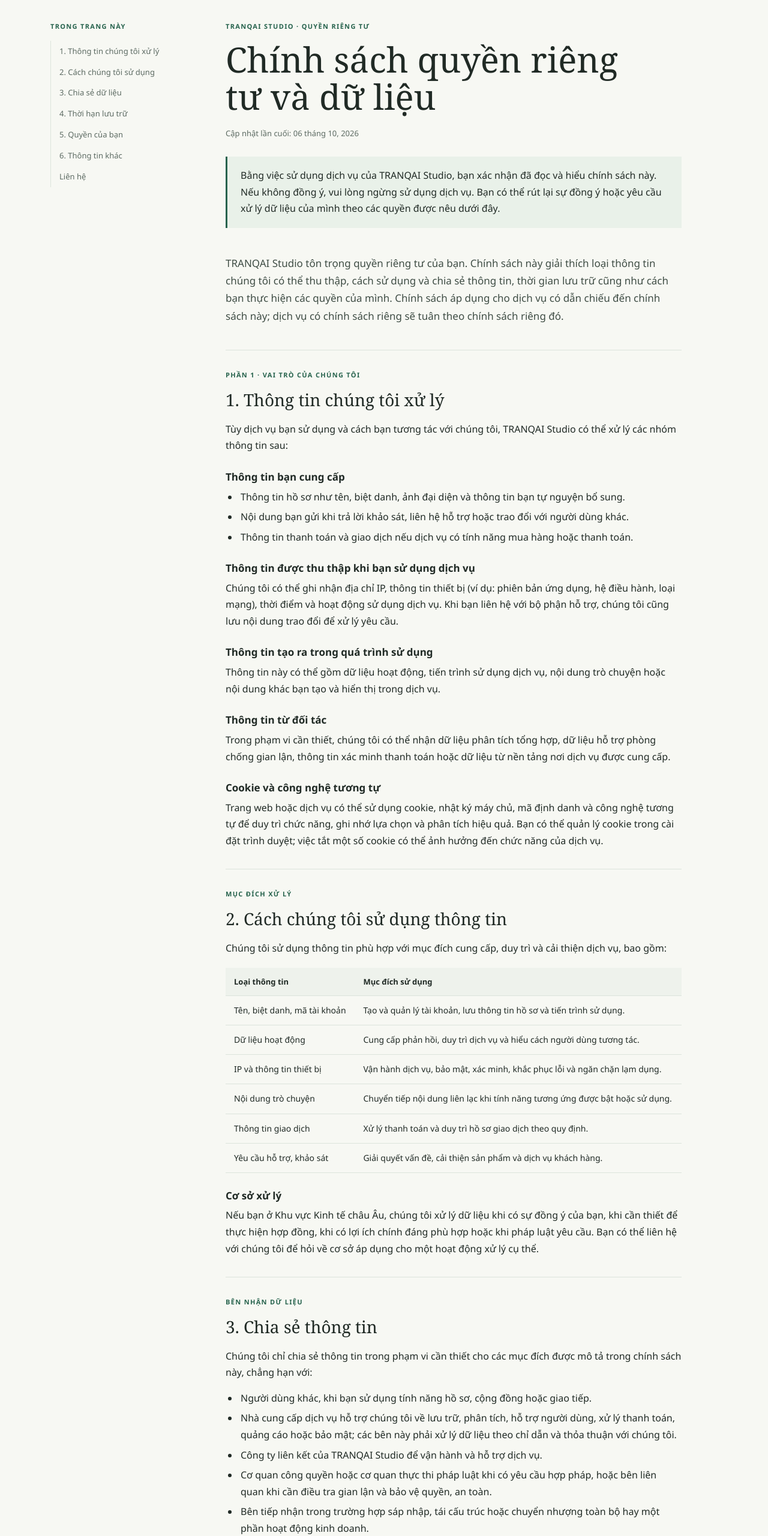
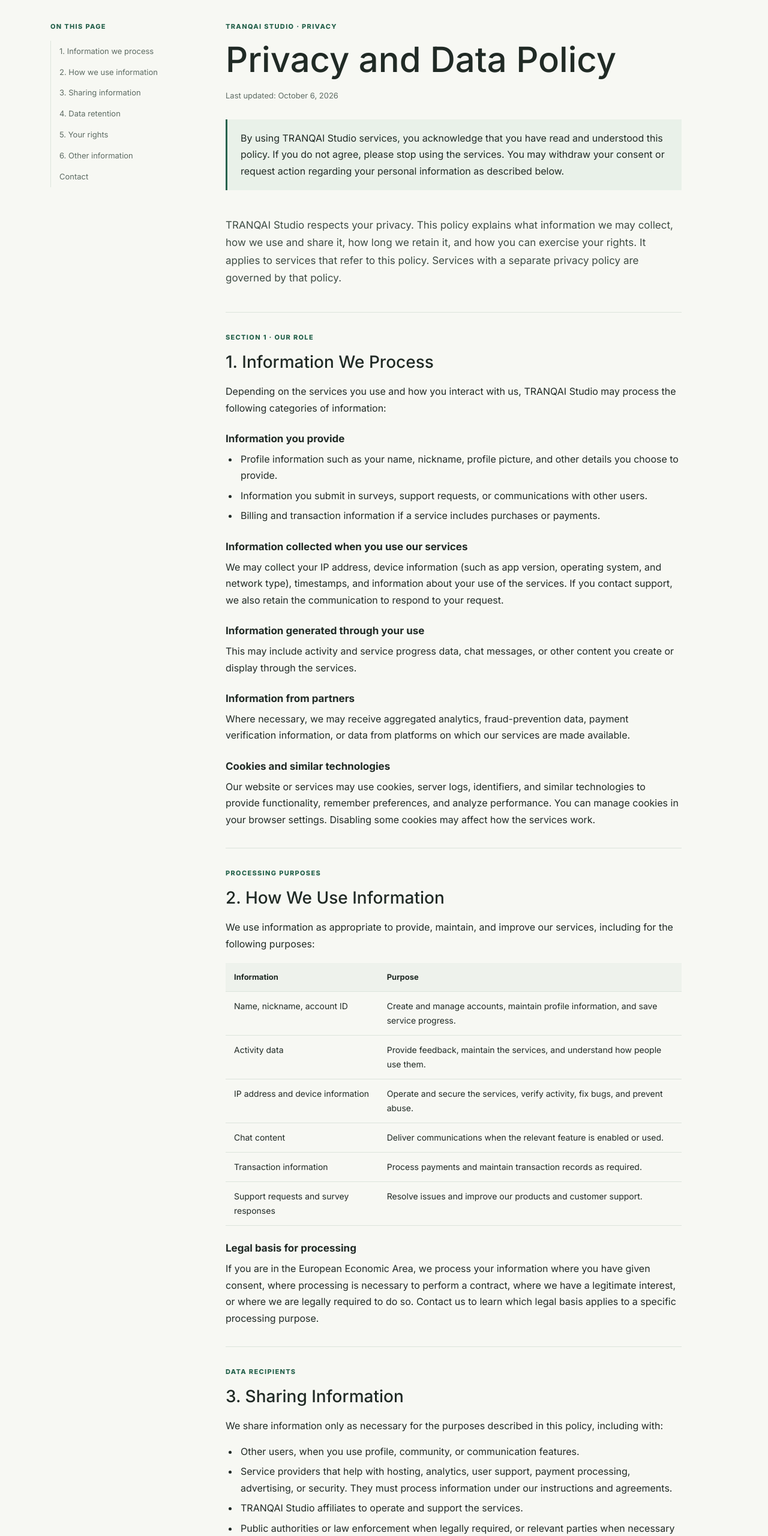
Before and after one commit to CODE12-NEWS/tranqai-studio, a plain HTML site: page policies.html in a window 1280 px wide. Shown: the part 100-2660 px from the top of the page at 60% size. Drawn offline with Linux system fonts and the light colour scheme.

Commit message:
Translate privacy policy to English

```diff
--- a/policies.html
+++ b/policies.html
@@ -1,10 +1,13 @@
 <!doctype html>
-<html lang="vi">
+<html lang="en">
 <head>
   <meta charset="utf-8">
   <meta name="viewport" content="width=device-width, initial-scale=1">
-  <meta name="description" content="Chính sách quyền riêng tư và dữ liệu của TRANQAI Studio.">
-  <title>Chính sách quyền riêng tư | TRANQAI STUDIO</title>
+  <meta name="description" content="TRANQAI Studio privacy and data policy.">
+  <title>Privacy Policy | TRANQAI STUDIO</title>
+  <link rel="preconnect" href="https://fonts.googleapis.com">
+  <link rel="preconnect" href="https://fonts.gstatic.com" crossorigin>
+  <link href="https://fonts.googleapis.com/css2?family=Inter:wght@400;500;600;700;800&display=swap" rel="stylesheet">
   <style>
     :root {
       color-scheme: light;
@@ -16,7 +19,7 @@
       --green: #27634d;
       --green-soft: #e9f1e9;
       --orange: #c66b43;
-      font-family: "Avenir Next", Avenir, "Segoe UI", sans-serif;
+      font-family: "Inter", sans-serif;
     }
 
     * { box-sizing: border-box; }
@@ -92,7 +95,7 @@
     main { min-width: 0; }
 
     h1 {
-      font-family: Georgia, "Times New Roman", serif;
+      font-family: inherit;
       font-size: clamp(38px, 6vw, 58px);
       font-weight: 500;
       letter-spacing: 0;
@@ -117,7 +120,7 @@
     section { border-top: 1px solid var(--line); padding: 32px 0 18px; scroll-margin-top: 24px; }
 
     h2 {
-      font-family: Georgia, "Times New Roman", serif;
+      font-family: inherit;
       font-size: 28px;
       font-weight: 500;
       letter-spacing: 0;
@@ -174,145 +177,145 @@
 <body>
   <header class="topbar">
     <a class="brand" href="index.html">TRANQAI <span>STUDIO</span></a>
-    <a href="index.html">Trang chủ</a>
+    <a href="index.html">Home</a>
   </header>
 
   <div class="page">
-    <aside class="contents" aria-label="Mục lục chính sách">
-      <p>Trong trang này</p>
+    <aside class="contents" aria-label="Policy contents">
+      <p>On this page</p>
       <nav>
-        <a href="#controller">1. Thông tin chúng tôi xử lý</a>
-        <a href="#use">2. Cách chúng tôi sử dụng</a>
-        <a href="#sharing">3. Chia sẻ dữ liệu</a>
-        <a href="#retention">4. Thời hạn lưu trữ</a>
-        <a href="#rights">5. Quyền của bạn</a>
-        <a href="#other">6. Thông tin khác</a>
-        <a href="#contact">Liên hệ</a>
+        <a href="#controller">1. Information we process</a>
+        <a href="#use">2. How we use information</a>
+        <a href="#sharing">3. Sharing information</a>
+        <a href="#retention">4. Data retention</a>
+        <a href="#rights">5. Your rights</a>
+        <a href="#other">6. Other information</a>
+        <a href="#contact">Contact</a>
       </nav>
     </aside>
 
     <main>
-      <p class="eyebrow">TRANQAI Studio · Quyền riêng tư</p>
-      <h1>Chính sách quyền riêng tư và dữ liệu</h1>
-      <p class="updated">Cập nhật lần cuối: 06 tháng 10, 2026</p>
+      <p class="eyebrow">TRANQAI Studio · Privacy</p>
+      <h1>Privacy and Data Policy</h1>
+      <p class="updated">Last updated: October 6, 2026</p>
 
       <div class="notice">
-        <p>Bằng việc sử dụng dịch vụ của TRANQAI Studio, bạn xác nhận đã đọc và hiểu chính sách này. Nếu không đồng ý, vui lòng ngừng sử dụng dịch vụ. Bạn có thể rút lại sự đồng ý hoặc yêu cầu xử lý dữ liệu của mình theo các quyền được nêu dưới đây.</p>
+        <p>By using TRANQAI Studio services, you acknowledge that you have read and understood this policy. If you do not agree, please stop using the services. You may withdraw your consent or request action regarding your personal information as described below.</p>
       </div>
 
-      <p class="intro">TRANQAI Studio tôn trọng quyền riêng tư của bạn. Chính sách này giải thích loại thông tin chúng tôi có thể thu thập, cách sử dụng và chia sẻ thông tin, thời gian lưu trữ cũng như cách bạn thực hiện các quyền của mình. Chính sách áp dụng cho dịch vụ có dẫn chiếu đến chính sách này; dịch vụ có chính sách riêng sẽ tuân theo chính sách riêng đó.</p>
+      <p class="intro">TRANQAI Studio respects your privacy. This policy explains what information we may collect, how we use and share it, how long we retain it, and how you can exercise your rights. It applies to services that refer to this policy. Services with a separate privacy policy are governed by that policy.</p>
 
       <section id="controller">
-        <p class="eyebrow">Phần 1 · Vai trò của chúng tôi</p>
-        <h2>1. Thông tin chúng tôi xử lý</h2>
-        <p>Tùy dịch vụ bạn sử dụng và cách bạn tương tác với chúng tôi, TRANQAI Studio có thể xử lý các nhóm thông tin sau:</p>
-        <h3>Thông tin bạn cung cấp</h3>
+        <p class="eyebrow">Section 1 · Our role</p>
+        <h2>1. Information We Process</h2>
+        <p>Depending on the services you use and how you interact with us, TRANQAI Studio may process the following categories of information:</p>
+        <h3>Information you provide</h3>
         <ul>
-          <li>Thông tin hồ sơ như tên, biệt danh, ảnh đại diện và thông tin bạn tự nguyện bổ sung.</li>
-          <li>Nội dung bạn gửi khi trả lời khảo sát, liên hệ hỗ trợ hoặc trao đổi với người dùng khác.</li>
-          <li>Thông tin thanh toán và giao dịch nếu dịch vụ có tính năng mua hàng hoặc thanh toán.</li>
+          <li>Profile information such as your name, nickname, profile picture, and other details you choose to provide.</li>
+          <li>Information you submit in surveys, support requests, or communications with other users.</li>
+          <li>Billing and transaction information if a service includes purchases or payments.</li>
         </ul>
-        <h3>Thông tin được thu thập khi bạn sử dụng dịch vụ</h3>
-        <p>Chúng tôi có thể ghi nhận địa chỉ IP, thông tin thiết bị (ví dụ: phiên bản ứng dụng, hệ điều hành, loại mạng), thời điểm và hoạt động sử dụng dịch vụ. Khi bạn liên hệ với bộ phận hỗ trợ, chúng tôi cũng lưu nội dung trao đổi để xử lý yêu cầu.</p>
-        <h3>Thông tin tạo ra trong quá trình sử dụng</h3>
-        <p>Thông tin này có thể gồm dữ liệu hoạt động, tiến trình sử dụng dịch vụ, nội dung trò chuyện hoặc nội dung khác bạn tạo và hiển thị trong dịch vụ.</p>
-        <h3>Thông tin từ đối tác</h3>
-        <p>Trong phạm vi cần thiết, chúng tôi có thể nhận dữ liệu phân tích tổng hợp, dữ liệu hỗ trợ phòng chống gian lận, thông tin xác minh thanh toán hoặc dữ liệu từ nền tảng nơi dịch vụ được cung cấp.</p>
-        <h3>Cookie và công nghệ tương tự</h3>
-        <p>Trang web hoặc dịch vụ có thể sử dụng cookie, nhật ký máy chủ, mã định danh và công nghệ tương tự để duy trì chức năng, ghi nhớ lựa chọn và phân tích hiệu quả. Bạn có thể quản lý cookie trong cài đặt trình duyệt; việc tắt một số cookie có thể ảnh hưởng đến chức năng của dịch vụ.</p>
+        <h3>Information collected when you use our services</h3>
+        <p>We may collect your IP address, device information (such as app version, operating system, and network type), timestamps, and information about your use of the services. If you contact support, we also retain the communication to respond to your request.</p>
+        <h3>Information generated through your use</h3>
+        <p>This may include activity and service progress data, chat messages, or other content you create or display through the services.</p>
+        <h3>Information from partners</h3>
+        <p>Where necessary, we may receive aggregated analytics, fraud-prevention data, payment verification information, or data from platforms on which our services are made available.</p>
+        <h3>Cookies and similar technologies</h3>
+        <p>Our website or services may use cookies, server logs, identifiers, and similar technologies to provide functionality, remember preferences, and analyze performance. You can manage cookies in your browser settings. Disabling some cookies may affect how the services work.</p>
       </section>
 
       <section id="use">
-        <p class="eyebrow">Mục đích xử lý</p>
-        <h2>2. Cách chúng tôi sử dụng thông tin</h2>
-        <p>Chúng tôi sử dụng thông tin phù hợp với mục đích cung cấp, duy trì và cải thiện dịch vụ, bao gồm:</p>
+        <p class="eyebrow">Processing purposes</p>
+        <h2>2. How We Use Information</h2>
+        <p>We use information as appropriate to provide, maintain, and improve our services, including for the following purposes:</p>
         <div class="table-wrap">
           <table>
-            <thead><tr><th>Loại thông tin</th><th>Mục đích sử dụng</th></tr></thead>
+            <thead><tr><th>Information</th><th>Purpose</th></tr></thead>
             <tbody>
-              <tr><td>Tên, biệt danh, mã tài khoản</td><td>Tạo và quản lý tài khoản, lưu thông tin hồ sơ và tiến trình sử dụng.</td></tr>
-              <tr><td>Dữ liệu hoạt động</td><td>Cung cấp phản hồi, duy trì dịch vụ và hiểu cách người dùng tương tác.</td></tr>
-              <tr><td>IP và thông tin thiết bị</td><td>Vận hành dịch vụ, bảo mật, xác minh, khắc phục lỗi và ngăn chặn lạm dụng.</td></tr>
-              <tr><td>Nội dung trò chuyện</td><td>Chuyển tiếp nội dung liên lạc khi tính năng tương ứng được bật hoặc sử dụng.</td></tr>
-              <tr><td>Thông tin giao dịch</td><td>Xử lý thanh toán và duy trì hồ sơ giao dịch theo quy định.</td></tr>
-              <tr><td>Yêu cầu hỗ trợ, khảo sát</td><td>Giải quyết vấn đề, cải thiện sản phẩm và dịch vụ khách hàng.</td></tr>
+              <tr><td>Name, nickname, account ID</td><td>Create and manage accounts, maintain profile information, and save service progress.</td></tr>
+              <tr><td>Activity data</td><td>Provide feedback, maintain the services, and understand how people use them.</td></tr>
+              <tr><td>IP address and device information</td><td>Operate and secure the services, verify activity, fix bugs, and prevent abuse.</td></tr>
+              <tr><td>Chat content</td><td>Deliver communications when the relevant feature is enabled or used.</td></tr>
+              <tr><td>Transaction information</td><td>Process payments and maintain transaction records as required.</td></tr>
+              <tr><td>Support requests and survey responses</td><td>Resolve issues and improve our products and customer support.</td></tr>
             </tbody>
           </table>
         </div>
-        <h3>Cơ sở xử lý</h3>
-        <p>Nếu bạn ở Khu vực Kinh tế châu Âu, chúng tôi xử lý dữ liệu khi có sự đồng ý của bạn, khi cần thiết để thực hiện hợp đồng, khi có lợi ích chính đáng phù hợp hoặc khi pháp luật yêu cầu. Bạn có thể liên hệ với chúng tôi để hỏi về cơ sở áp dụng cho một hoạt động xử lý cụ thể.</p>
+        <h3>Legal basis for processing</h3>
+        <p>If you are in the European Economic Area, we process your information where you have given consent, where processing is necessary to perform a contract, where we have a legitimate interest, or where we are legally required to do so. Contact us to learn which legal basis applies to a specific processing purpose.</p>
       </section>
 
       <section id="sharing">
-        <p class="eyebrow">Bên nhận dữ liệu</p>
-        <h2>3. Chia sẻ thông tin</h2>
-        <p>Chúng tôi chỉ chia sẻ thông tin trong phạm vi cần thiết cho các mục đích được mô tả trong chính sách này, chẳng hạn với:</p>
+        <p class="eyebrow">Data recipients</p>
+        <h2>3. Sharing Information</h2>
+        <p>We share information only as necessary for the purposes described in this policy, including with:</p>
         <ul>
-          <li>Người dùng khác, khi bạn sử dụng tính năng hồ sơ, cộng đồng hoặc giao tiếp.</li>
-          <li>Nhà cung cấp dịch vụ hỗ trợ chúng tôi về lưu trữ, phân tích, hỗ trợ người dùng, xử lý thanh toán, quảng cáo hoặc bảo mật; các bên này phải xử lý dữ liệu theo chỉ dẫn và thỏa thuận với chúng tôi.</li>
-          <li>Công ty liên kết của TRANQAI Studio để vận hành và hỗ trợ dịch vụ.</li>
-          <li>Cơ quan công quyền hoặc cơ quan thực thi pháp luật khi có yêu cầu hợp pháp, hoặc bên liên quan khi cần điều tra gian lận và bảo vệ quyền, an toàn.</li>
-          <li>Bên tiếp nhận trong trường hợp sáp nhập, tái cấu trúc hoặc chuyển nhượng toàn bộ hay một phần hoạt động kinh doanh.</li>
+          <li>Other users, when you use profile, community, or communication features.</li>
+          <li>Service providers that help with hosting, analytics, user support, payment processing, advertising, or security. They must process information under our instructions and agreements.</li>
+          <li>TRANQAI Studio affiliates to operate and support the services.</li>
+          <li>Public authorities or law enforcement when legally required, or relevant parties when necessary to investigate fraud and protect rights and safety.</li>
+          <li>A successor in the event of a merger, restructuring, or transfer of all or part of our business.</li>
         </ul>
       </section>
 
       <section id="retention">
-        <p class="eyebrow">Vòng đời dữ liệu</p>
-        <h2>4. Thời hạn lưu trữ</h2>
-        <p>Chúng tôi lưu trữ thông tin trong thời gian cần thiết để cung cấp dịch vụ và thực hiện các mục đích nêu trong chính sách, trừ khi pháp luật yêu cầu hoặc cho phép thời hạn dài hơn. Thời hạn cụ thể phụ thuộc vào loại dữ liệu và dịch vụ:</p>
+        <p class="eyebrow">Data lifecycle</p>
+        <h2>4. Data Retention</h2>
+        <p>We retain information for as long as necessary to provide the services and fulfill the purposes described in this policy, unless a longer period is required or permitted by law. The applicable period depends on the data and service:</p>
         <div class="table-wrap">
           <table>
-            <thead><tr><th>Loại thông tin</th><th>Thời hạn lưu trữ tham khảo</th></tr></thead>
+            <thead><tr><th>Information</th><th>Retention period</th></tr></thead>
             <tbody>
-              <tr><td>Thông tin tài khoản và biệt danh</td><td>Trong thời gian tài khoản hoạt động; xóa trong vòng 30 ngày sau khi xóa tài khoản.</td></tr>
-              <tr><td>Dữ liệu hoạt động và mã tài khoản</td><td>Trong thời gian sử dụng dịch vụ; xóa trong vòng 15 ngày sau khi xóa tài khoản.</td></tr>
-              <tr><td>Nội dung trò chuyện âm thanh</td><td>Tối đa 7 ngày, sau đó được xóa tự động.</td></tr>
-              <tr><td>Nội dung trò chuyện văn bản</td><td>Trong thời gian sử dụng dịch vụ; xóa trong vòng 7 ngày sau khi xóa tài khoản.</td></tr>
-              <tr><td>IP và thông tin thiết bị</td><td>Trong thời gian sử dụng dịch vụ; xóa trong vòng 15 đến 30 ngày sau khi xóa tài khoản.</td></tr>
-              <tr><td>Hồ sơ giao dịch</td><td>Trong thời gian cần thiết và lâu hơn nếu pháp luật yêu cầu.</td></tr>
+              <tr><td>Account information and nickname</td><td>While the account is active; deleted within 30 days after account deletion.</td></tr>
+              <tr><td>Activity data and account ID</td><td>While you use the services; deleted within 15 days after account deletion.</td></tr>
+              <tr><td>Audio communications</td><td>Up to 7 days, after which they are automatically deleted.</td></tr>
+              <tr><td>Text communications</td><td>While you use the services; deleted within 7 days after account deletion.</td></tr>
+              <tr><td>IP address and device information</td><td>While you use the services; deleted within 15 to 30 days after account deletion.</td></tr>
+              <tr><td>Transaction records</td><td>As long as necessary, and longer where required by law.</td></tr>
             </tbody>
           </table>
         </div>
-        <p>Khi xóa dữ liệu, chúng tôi áp dụng biện pháp phù hợp để dữ liệu không thể khôi phục hoặc tái tạo, theo quy định pháp luật hiện hành.</p>
+        <p>When deleting information, we take appropriate measures to make it irrecoverable or irreproducible, in accordance with applicable law.</p>
       </section>
 
       <section id="rights">
-        <p class="eyebrow">Quyền của người dùng</p>
-        <h2>5. Quyền của bạn</h2>
-        <p>Tùy nơi bạn sinh sống và luật áp dụng, bạn có thể yêu cầu truy cập, nhận bản sao, chỉnh sửa, xóa hoặc hạn chế xử lý dữ liệu cá nhân; phản đối một số hoạt động xử lý; hoặc rút lại sự đồng ý. Bạn cũng có thể yêu cầu chuyển dữ liệu của mình ở định dạng có cấu trúc khi pháp luật quy định.</p>
-        <p>Để thực hiện quyền, hãy gửi yêu cầu qua email <a href="mailto:longbilon631@gmail.com">longbilon631@gmail.com</a>. Chúng tôi có thể cần xác minh danh tính trước khi xử lý yêu cầu. Với người dùng thuộc Khu vực Kinh tế châu Âu, chúng tôi sẽ phản hồi trong thời hạn theo luật áp dụng, thường là một tháng và có thể gia hạn trong trường hợp được phép.</p>
-        <h3>Thông báo dịch vụ</h3>
-        <p>Chúng tôi có thể gửi thông báo cần thiết liên quan đến hoạt động, bảo mật, quyền riêng tư hoặc quản trị dịch vụ. Đây không phải thông báo quảng cáo và có thể không tắt được.</p>
+        <p class="eyebrow">User rights</p>
+        <h2>5. Your Rights</h2>
+        <p>Depending on where you live and which laws apply, you may have the right to access, receive a copy of, correct, delete, or restrict the processing of your personal information; object to certain processing; or withdraw your consent. Where required by law, you may also request a portable copy of your information in a structured format.</p>
+        <p>To exercise your rights, email <a href="mailto:longbilon631@gmail.com">longbilon631@gmail.com</a>. We may need to verify your identity before handling your request. For users in the European Economic Area, we respond within the period required by law, generally one month, which may be extended where permitted.</p>
+        <h3>Service announcements</h3>
+        <p>We may send necessary operational, security, privacy, or administrative announcements. These are not promotional messages and may not be disabled.</p>
       </section>
 
       <section id="other">
-        <p class="eyebrow">Bảo vệ và cập nhật</p>
-        <h2>6. Thông tin khác</h2>
-        <h3>Bảo mật thông tin</h3>
-        <p>Chúng tôi áp dụng các biện pháp quản trị, kỹ thuật và vật lý phù hợp nhằm bảo vệ thông tin khỏi mất mát, truy cập hoặc tiết lộ trái phép. Tuy nhiên, không phương thức truyền tải hay lưu trữ nào có thể được bảo đảm an toàn tuyệt đối.</p>
-        <h3>Trẻ em</h3>
-        <p>Dịch vụ không hướng đến trẻ em dưới 16 tuổi và chúng tôi không chủ ý thu thập dữ liệu cá nhân của các em. Nếu bạn cho rằng trẻ em đã cung cấp thông tin cho chúng tôi, vui lòng liên hệ để chúng tôi kiểm tra và thực hiện biện pháp phù hợp.</p>
-        <h3>Liên kết đến dịch vụ bên thứ ba</h3>
-        <p>Dịch vụ có thể chứa liên kết đến trang web hoặc ứng dụng do bên khác vận hành. Chính sách này không áp dụng cho các dịch vụ đó; bạn nên xem chính sách quyền riêng tư của bên thứ ba tương ứng.</p>
-        <h3>Chuyển dữ liệu quốc tế</h3>
-        <p>Thông tin có thể được xử lý tại quốc gia khác với nơi bạn sinh sống, bao gồm nơi các đơn vị liên kết hoặc nhà cung cấp dịch vụ hoạt động. Chúng tôi áp dụng các biện pháp bảo vệ phù hợp theo yêu cầu của pháp luật.</p>
-        <h3>Thay đổi chính sách</h3>
-        <p>TRANQAI Studio có thể cập nhật chính sách này theo thời gian. Khi có thay đổi quan trọng, chúng tôi sẽ thông báo qua dịch vụ hoặc địa chỉ liên hệ bạn đã cung cấp và cập nhật ngày sửa đổi trên trang này.</p>
+        <p class="eyebrow">Protection and updates</p>
+        <h2>6. Other Information</h2>
+        <h3>Information security</h3>
+        <p>We use appropriate administrative, technical, and physical safeguards designed to protect information from loss, unauthorized access, disclosure, alteration, or destruction. However, no method of transmission or storage can be guaranteed to be completely secure.</p>
+        <h3>Children</h3>
+        <p>Our services are not directed to children under 16, and we do not knowingly collect their personal information. If you believe a child has provided information to us, please contact us so we can investigate and take appropriate action.</p>
+        <h3>Links to third-party services</h3>
+        <p>Our services may link to websites or applications operated by others. This policy does not apply to those services; please review their privacy policies.</p>
+        <h3>International transfers</h3>
+        <p>Your information may be processed in countries other than the one where you live, including countries where our affiliates or service providers operate. We use appropriate safeguards as required by applicable law.</p>
+        <h3>Changes to this policy</h3>
+        <p>TRANQAI Studio may update this policy from time to time. If we make material changes, we will notify you through the services or using the contact details you provided, and update the revision date on this page.</p>
       </section>
 
       <section id="contact">
-        <p class="eyebrow">Câu hỏi và khiếu nại</p>
-        <h2>Liên hệ TRANQAI Studio</h2>
-        <p>Nếu bạn có câu hỏi, muốn thực hiện quyền dữ liệu hoặc khiếu nại về cách thông tin cá nhân được xử lý, vui lòng liên hệ:</p>
+        <p class="eyebrow">Questions and complaints</p>
+        <h2>Contact TRANQAI Studio</h2>
+        <p>If you have a question, want to exercise your data rights, or wish to complain about how your personal information is handled, please contact us:</p>
         <div class="contact">
           <p><strong>TRANQAI Studio</strong></p>
           <p>Email: <a href="mailto:longbilon631@gmail.com">longbilon631@gmail.com</a></p>
-          <p>Bạn cũng có thể gửi khiếu nại đến cơ quan bảo vệ dữ liệu có thẩm quyền tại nơi bạn sinh sống hoặc làm việc.</p>
+          <p>You may also lodge a complaint with the data protection authority where you live or work.</p>
         </div>
       </section>
     </main>
   </div>
 
-  <footer>© 2026 TRANQAI Studio · Chính sách quyền riêng tư</footer>
+  <footer>© 2026 TRANQAI Studio · Privacy Policy</footer>
 </body>
 </html>
```
